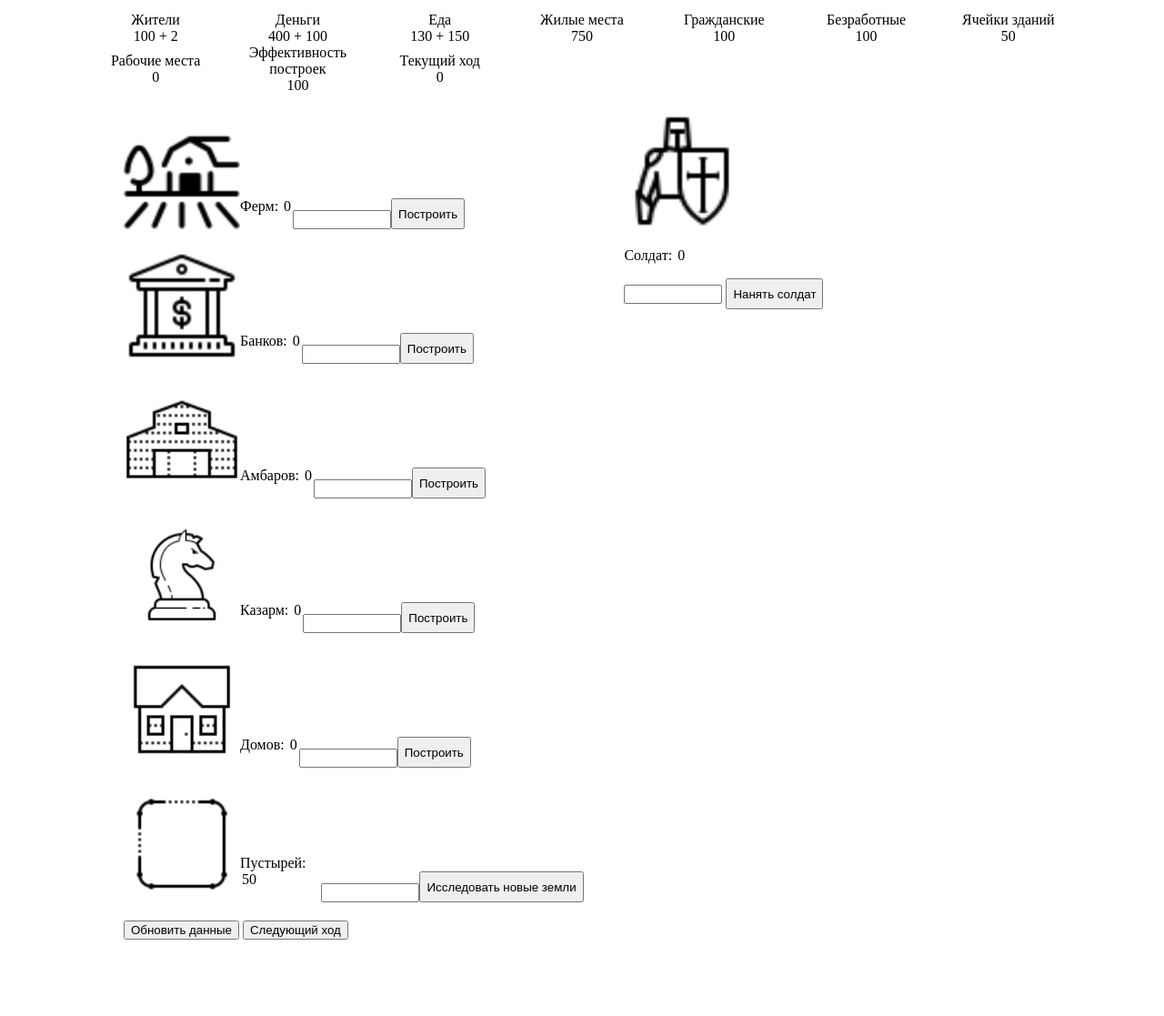
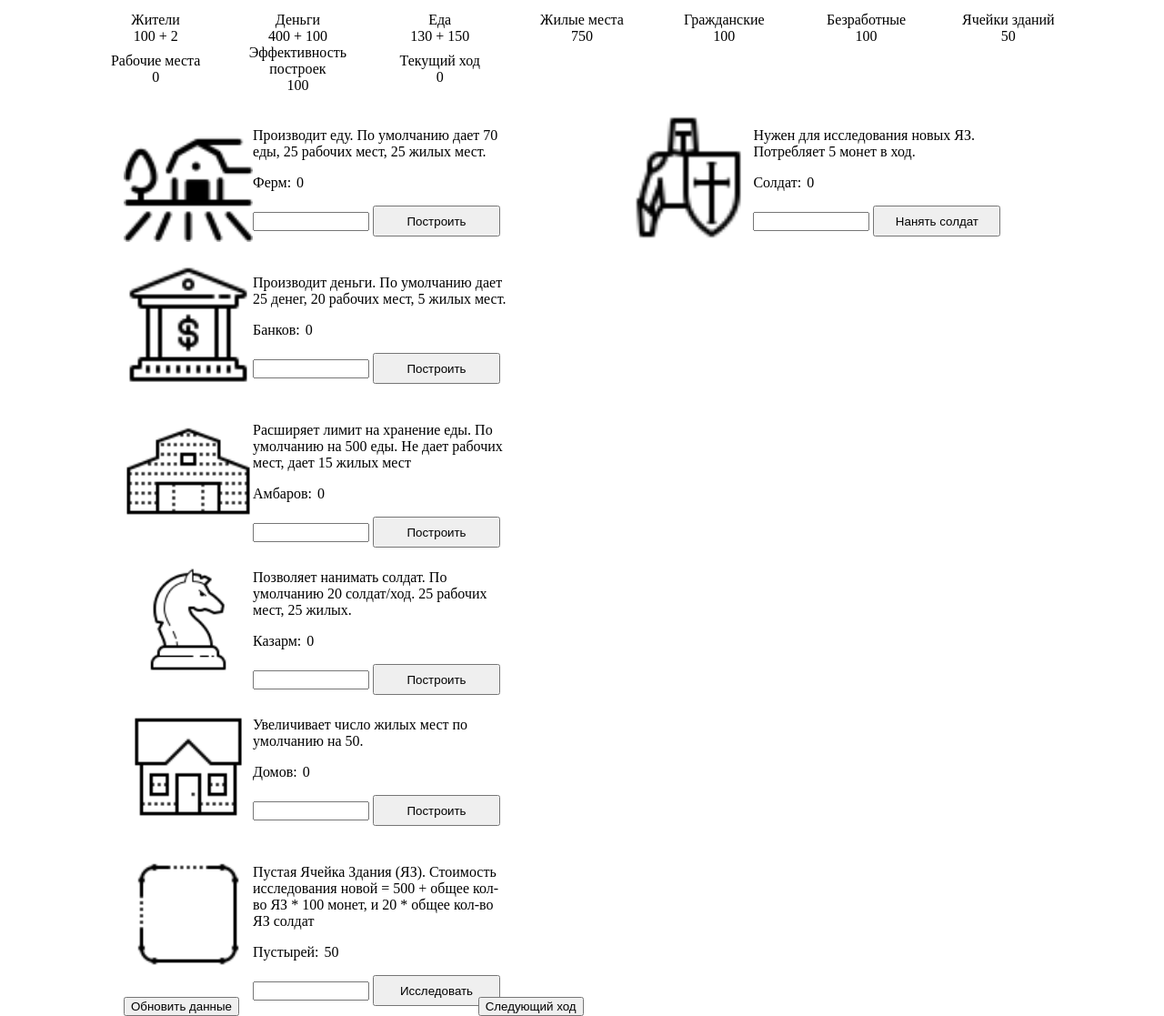
Before and after one commit to PanshinAnd/-PanshinAnd.errortopia.io-, a plain HTML site: page index.html in a window 1280 px wide. Shown: the whole page at 91% size. Before the commit the page ends 1033 px from the top, so only its background shows below. Drawn offline with Linux system fonts and the light colour scheme.

Commit message:
Правка вёрстки. Добавление краткого описания зданиям

```diff
--- a/index.html
+++ b/index.html
@@ -53,61 +53,107 @@
         <div class ='break'></div>
       </div>
       <div class='leftColumn'>
-        <form action="main.js" name ="form">
-
           <div class='building'>
             <img src='image/farm.png' alt='Ферма' class='icon'>
-            <div><p>Ферм: <span class='countBuildings' id='farm'></span></p></div>
+            <div class="building-content">
+              <div class='building-text'>
+                <p>Производит еду. По умолчанию дает 70 еды, 25 рабочих мест, 25 жилых мест.</p>
+                <p>Ферм: <span class='countBuildings' id='farm'></span></p>
+              </div>
+              <div class="building-form">
                 <input type='number' class = 'form' id='farm' name="farm" value="farm"></input>
                 <input type="button" class='submit' onclick="building(farm)" value= "Построить"></input>
+              </div>
+            </div>
           </div>
           <div class="break"></div>
           <div class='building'>
             <img src='image/bank.png' alt='Банк' class='icon'>
-            <div><p>Банков: <span class='countBuildings'id='bank'></span></p></div>
+            <div class="building-content">
+              <div class='building-text'>
+                <p>Производит деньги. По умолчанию дает 25 денег, 20 рабочих мест, 5 жилых мест.</p>
+                <p>Банков: <span class='countBuildings'id='bank'></span></p>
+              </div>
+              <div class="building-form">
                 <input type='number'class = 'form' id='bank' name="bank" value="bank"></input>
                 <input type="button" class='submit' onclick="building(bank)" value= "Построить"></input>
+              </div>
+            </div>
           </div>
           <div class="break"></div>
           <div class='building'>
             <img src='image/barn.png'  alt='Амбар' class='icon'>
-            <div><p>Амбаров: <span class='countBuildings'id='barn'></span></p></div>
+            <div class="building-content">
+              <div class='building-text'>
+                <p>Расширяет лимит на хранение еды. По умолчанию на 500 еды. Не дает рабочих мест, дает 15 жилых мест</p>
+                <p>Амбаров: <span class='countBuildings'id='barn'></span></p>
+              </div>
+              <div class="building-form">
                 <input type='number'class = 'form' id='barn' name="barn" value="barn"></input>
                 <input type="button" class='submit' onclick="building(barn)" value= "Построить"></input>
+              </div>
+            </div>
           </div>
           <div class="break"></div>
           <div class='building'>
             <img src='image/barracks.png' alt='Казарма' class='icon'>
-            <div><p>Казарм: <span class='countBuildings'id='barracks'></span></p></div>
+            <div class="building-content">
+              <div class='building-text'>
+                <p>Позволяет нанимать солдат. По умолчанию 20 солдат/ход. 25 рабочих мест, 25 жилых.</p>
+                <p>Казарм: <span class='countBuildings'id='barracks'></span></p>
+              </div>
+              <div class="building-form">
                 <input type='number'class = 'form' id='barracks' name="barracks" value="barracks"></input>
                 <input type="button" class='submit'onclick="building(barracks)" value= "Построить"></input>
+              </div>
+            </div>
           </div>
           <div class="break"></div>
           <div class='building'>
             <img src='image/house.png' alt='Дом' class='icon'>
-            <div><p>Домов: <span class='countBuildings'id='house'></span></p></div>
+            <div class="building-content">
+              <div class='building-text'>
+                <p>Увеличивает число жилых мест по умолчанию на 50.</p>
+                <p>Домов: <span class='countBuildings'id='house'></span></p>
+              </div>
+              <div class="building-form">
                 <input type='number' class = 'form' id='house' name="house" value="house"></input>
                 <input type="button"class='submit' onclick="building(house)" value= "Построить"></input>
+              </div>
+            </div>
           </div>
           <div class="break"></div>
           <div class='building'>
             <img src='image/empty.png' alt='Пустырь' class='icon'>
+            <div class="building-content">
+              <div class="building-text">
+                <p>Пустая Ячейка Здания (ЯЗ). Стоимость исследования новой = 500 + общее кол-во ЯЗ * 100 монет, и 20 * общее кол-во ЯЗ солдат</p>
                 <p>Пустырей: <span  class='countBuildings' id="freeCells"></span></p>
+              </div>
+              <div class="building-form">
                 <input type='number' class = 'form' id='wasteland' name="wasteland" value="wasteland"></input>
-            <input type="button"class='submit' onclick="building(wasteland)" value= "Исследовать новые земли"></input>
+                <input type="button"class='submit' onclick="building(wasteland)" value= "Исследовать"></input>
+              </div>
+            </div>
           </div>
           <div class="break"></div>
           <input type="button" onclick="updateStat()" value = 'Обновить данные'></input>
           <input type="button" onclick="nextTurn()" value = 'Следующий ход'></input>
-        </form>
       </div>
       <div class='rightColumn'>
-        <form class='recruit' name='recruit'>
+        <div class='building' name='recruit'>
           <img src='image/warrior.png' alt='Солдат' class='icon'>
+          <div class="building-content">
+            <div class="building-text">
+              <p>Нужен для исследования новых ЯЗ. Потребляет 5 монет в ход.</p>
               <p> Солдат: <span class='countSolders' id='countWarriors'></span></p>
+            </div>
+            <div class="building-form">
               <input type='number' class='form' id = 'infantryman'  name = 'infantryman'  value='infantryman'></input>
               <input type='button' class='submit' onclick="recruitment(infantryman)" value='Нанять солдат'></input>
-        </form>
+            </div>
+          </div>
+        </div>
       </div>
     </div>
   </body>
--- a/style.css
+++ b/style.css
@@ -28,6 +28,10 @@
 }
 .leftColumn{
   display: flex;
+  -ms-align-items: flex-start;
+  align-items: flex-start;
+  justify-content: space-between;
+  flex-wrap:wrap;
   margin-top: 1em;
   margin-left: 8em;
   float: left;
@@ -35,6 +39,10 @@
 }
 .rightColumn{
   display: flex;
+  -ms-align-items: flex-start;
+  align-items: flex-start;
+  justify-content: space-between;
+  flex-wrap:wrap;
   margin-top:1em;
   margin-right: 5em;
   float:right;
@@ -48,7 +56,18 @@
 .building {
   margin-bottom: 20px;
   display: flex;
-  align-items: flex-end;
+  align-items: flex-start;
+  flex-wrap: wrap;
+
+  max-width: 500px;
+  max-height: 142px;
+}
+.building-text{
+
+  max-width: 280px;
+}
+.building-form{
+
 }
 .solder{
   margin-bottom: 20px;
@@ -56,13 +75,14 @@
   align-items: flex-end;
 }
 .icon{
-  width: 128px;
-  height: 128px;
+  width: 142px;
+  height: 142px;
 }
 .form{
-  max-width: 100px;
+  max-width: 120px;
   max-height: 34px;
 }
 .submit {
   height: 34px;
+  width: 140px;
 }
```
Lines whose indentation alone changed are shown as unchanged.
